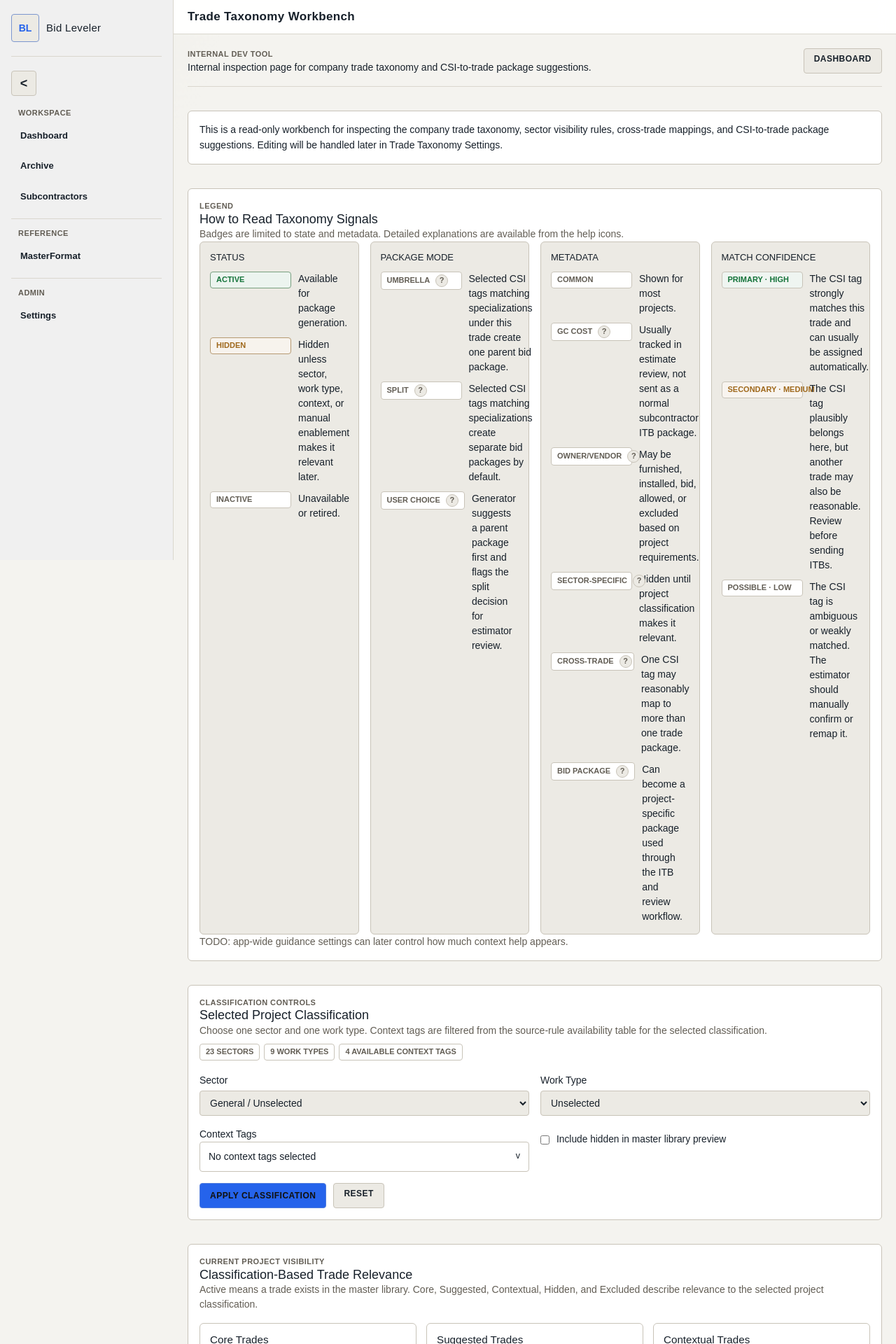
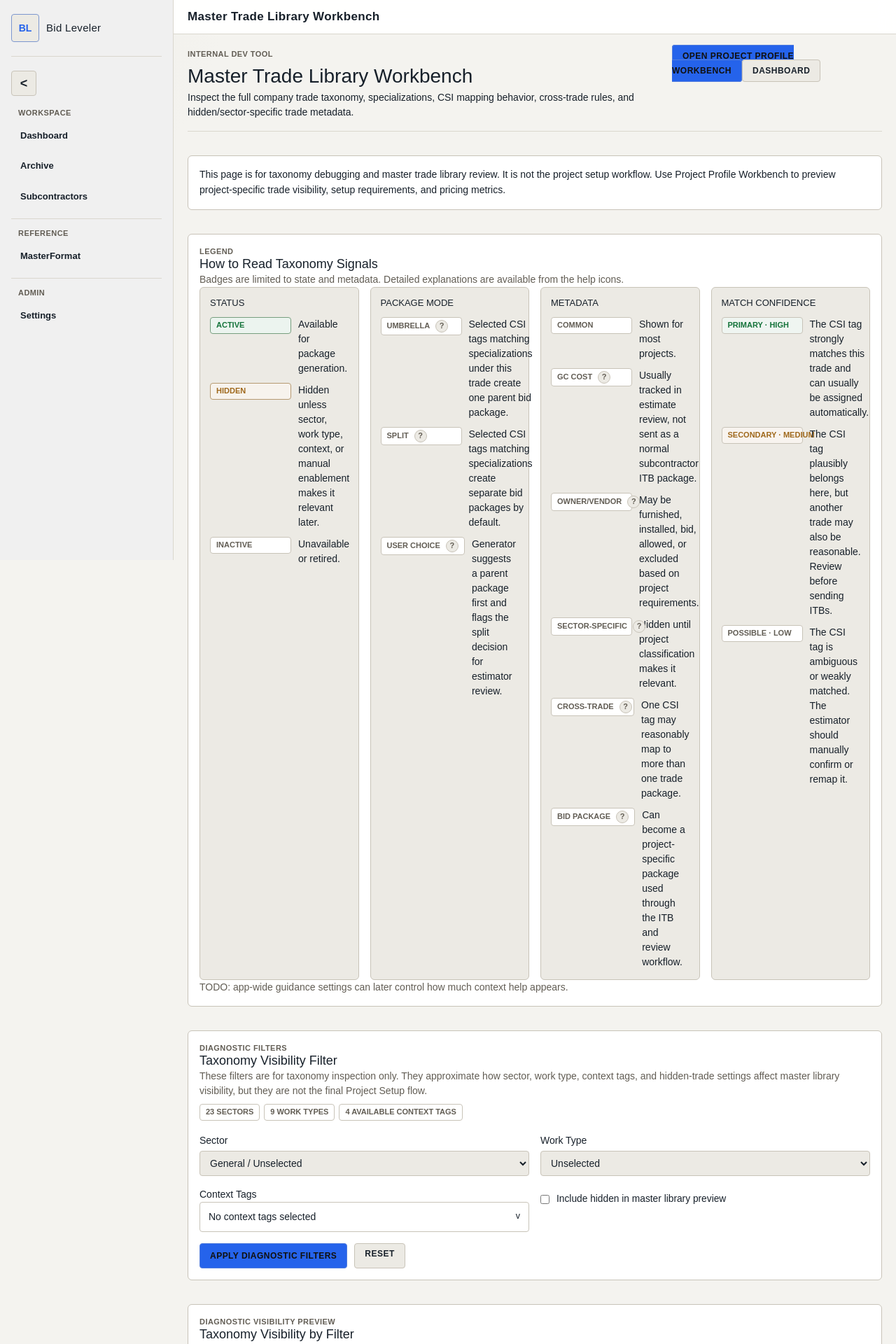
Before and after one commit to adamarnao/bid-leveler, a Next.js app: page /dev/trade-taxonomy in a window 1280 px wide. Shown: the top 1920 px of the page at 70% size. Built offline with nearby package versions, Linux system fonts and the light colour scheme.

Commit message:
Demote trade taxonomy workbench to library debugger

```diff
--- a/src/app/dev/trade-taxonomy/TradeTaxonomyClassificationControls.tsx
+++ b/src/app/dev/trade-taxonomy/TradeTaxonomyClassificationControls.tsx
@@ -142,7 +142,7 @@ export default function TradeTaxonomyClassificationControls({
                   </label>
                 ))
               ) : (
-                <p className="muted-text">No context tags are available for this classification.</p>
+                <p className="muted-text">No context tags are available for these diagnostic filters.</p>
               )}
             </div>
           </details>
@@ -162,7 +162,7 @@ export default function TradeTaxonomyClassificationControls({
 
       <div className="taxonomy-control-actions">
         <button type="submit" className="button-primary">
-          Apply Classification
+          Apply Diagnostic Filters
         </button>
         <Link href="/dev/trade-taxonomy" className="button-secondary">
           Reset
--- a/src/app/dev/trade-taxonomy/page.tsx
+++ b/src/app/dev/trade-taxonomy/page.tsx
@@ -1032,7 +1032,7 @@ function CrossTradeMappingSection({ mappings }: { mappings: CrossTradeMapping[]
     <section className="app-panel">
       <div className="panel-header">
         <div>
-          <p className="label-text">Cross-Trade Mapping</p>
+          <p className="label-text">Cross-Trade Mapping Diagnostics</p>
           <h2>Ambiguous Scope Rules</h2>
           <p className="muted-text">
             These rules keep one conservative primary suggestion while showing possible
@@ -1138,26 +1138,32 @@ export default async function TradeTaxonomyWorkbenchPage({
   ].filter((label): label is string => Boolean(label));
 
   return (
-    <AppShell title="Trade Taxonomy Workbench">
+    <AppShell title="Master Trade Library Workbench">
       <div className="dashboard-shell taxonomy-workbench">
         <div className="page-header">
           <div>
             <p className="label-text">Internal Dev Tool</p>
+            <h1>Master Trade Library Workbench</h1>
             <p className="page-subtitle">
-              Internal inspection page for company trade taxonomy and CSI-to-trade package
-              suggestions.
+              Inspect the full company trade taxonomy, specializations, CSI mapping behavior,
+              cross-trade rules, and hidden/sector-specific trade metadata.
             </p>
           </div>
-          <Link href="/" className="button-secondary">
-            Dashboard
-          </Link>
+          <div className="header-actions">
+            <Link href="/dev/project-profile" className="button-primary">
+              Open Project Profile Workbench
+            </Link>
+            <Link href="/" className="button-secondary">
+              Dashboard
+            </Link>
+          </div>
         </div>
 
         <section className="app-panel taxonomy-workbench-note">
           <p>
-            This is a read-only workbench for inspecting the company trade taxonomy,
-            sector visibility rules, cross-trade mappings, and CSI-to-trade package
-            suggestions. Editing will be handled later in Trade Taxonomy Settings.
+            This page is for taxonomy debugging and master trade library review. It is not
+            the project setup workflow. Use Project Profile Workbench to preview
+            project-specific trade visibility, setup requirements, and pricing metrics.
           </p>
         </section>
 
@@ -1166,11 +1172,12 @@ export default async function TradeTaxonomyWorkbenchPage({
         <section className="app-panel">
           <div className="panel-header">
             <div>
-              <p className="label-text">Classification Controls</p>
-              <h2>Selected Project Classification</h2>
+              <p className="label-text">Diagnostic Filters</p>
+              <h2>Taxonomy Visibility Filter</h2>
               <p className="muted-text">
-                Choose one sector and one work type. Context tags are filtered from the
-                source-rule availability table for the selected classification.
+                These filters are for taxonomy inspection only. They approximate how
+                sector, work type, context tags, and hidden-trade settings affect master
+                library visibility, but they are not the final Project Setup flow.
               </p>
             </div>
             <div className="taxonomy-meta-list">
@@ -1191,7 +1198,7 @@ export default async function TradeTaxonomyWorkbenchPage({
 
           {activeFilterLabel.length ? (
             <div className="stack gap-2" style={{ marginTop: 16 }}>
-              <span className="label-text">Active Classification Filters</span>
+              <span className="label-text">Active Diagnostic Filters</span>
               <div className="taxonomy-meta-list">
                 {activeFilterLabel.map((label) => (
                   <span key={label} className="taxonomy-meta-chip">
@@ -1206,12 +1213,13 @@ export default async function TradeTaxonomyWorkbenchPage({
         <section className="app-panel">
           <div className="panel-header">
             <div>
-              <p className="label-text">Current Project Visibility</p>
-              <h2>Classification-Based Trade Relevance</h2>
+              <p className="label-text">Diagnostic Visibility Preview</p>
+              <h2>Taxonomy Visibility by Filter</h2>
               <p className="muted-text">
                 Active means a trade exists in the master library. Core, Suggested,
-                Contextual, Hidden, and Excluded describe relevance to the selected project
-                classification.
+                Contextual, Hidden, and Excluded here are diagnostic relevance buckets for
+                the selected filters. Use Project Profile Workbench for the primary
+                project-specific setup/profile preview.
               </p>
             </div>
           </div>
@@ -1279,8 +1287,8 @@ export default async function TradeTaxonomyWorkbenchPage({
               <p className="label-text">Fixture Inspection Guide</p>
               <h2>How to Read Generated Results</h2>
               <p className="muted-text">
-                Fixture data shows how sample selected project scope tags move through the
-                taxonomy generator.
+                Fixture data shows how sample selected scope tags move through CSI mapping
+                and taxonomy generation diagnostics.
               </p>
             </div>
           </div>
```
